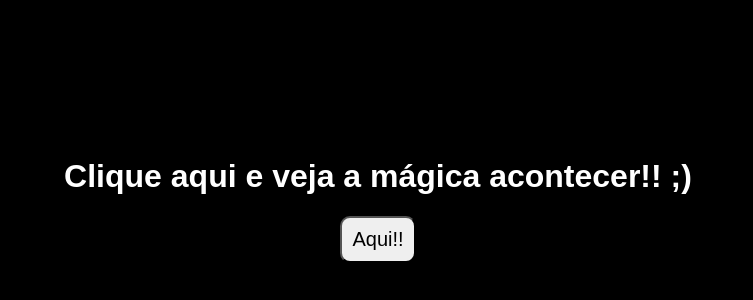
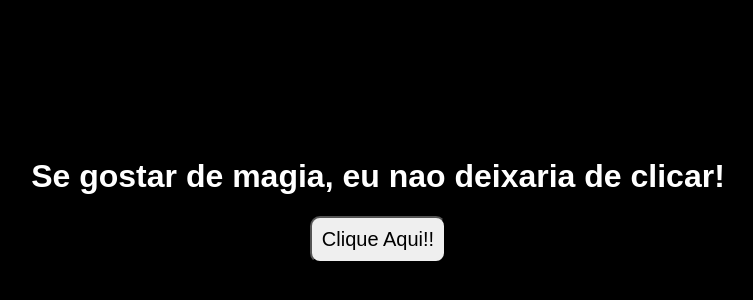
Before and after one commit to jdelipe/jdelipe.github.io-HP, a plain HTML site: page index.html in a window 1280 px wide. Shown: the part 208-508 px from the top of the page, without its empty margins (262-1015 px from the left). Drawn offline with Linux system fonts and the light colour scheme.

Commit message:
Update index.html

```diff
--- a/index.html
+++ b/index.html
@@ -9,8 +9,8 @@
 </head>
 <body>
 
-    <h1>Clique aqui e veja a mágica acontecer!! ;)</h1>
-    <button id="mybtn">Aqui!!</button>
+    <h1>Se gostar de magia, eu nao deixaria de clicar!</h1>
+    <button id="mybtn">Clique Aqui!!</button>
 
 
     <audio id="HP" src="temaHP.mp3"></audio>
```
